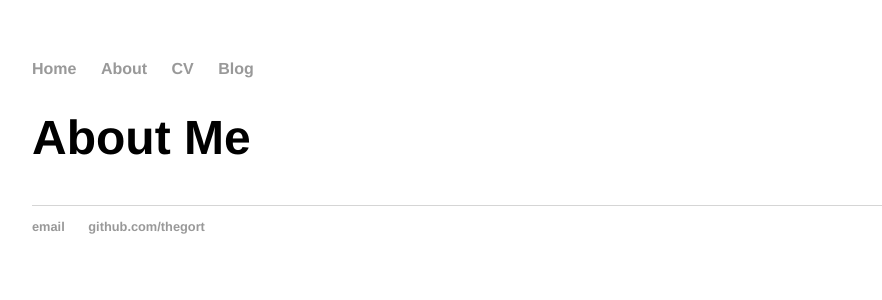
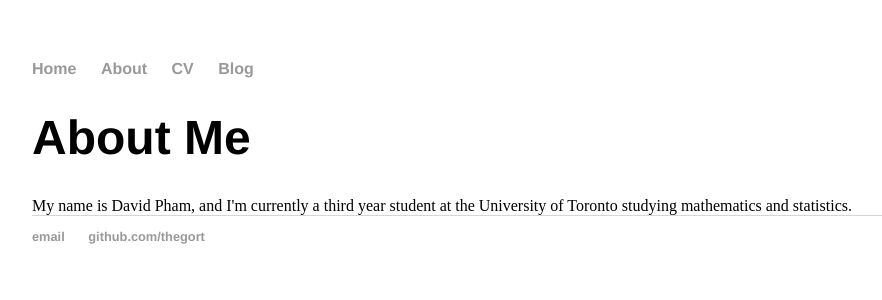
Before and after one commit to TheGort/thegort.github.io, a Jekyll site: the page built from about/index.html, in a window 1280 px wide. Shown: the top 300 px of the page, without its empty margins (160-1042 px from the left). Built offline with Jekyll 4.4.1, drawn with Linux system fonts in a browser that asks for light colours.

Commit message:
Update index.html

```diff
--- a/about/index.html
+++ b/about/index.html
@@ -3,4 +3,4 @@ layout: default
 title: About Me
 ---
 	<h1>{{ page.title }}</h1>
-	<ul class="posts">
+	My name is David Pham, and I'm currently a third year student at the University of Toronto studying mathematics and statistics.
```
